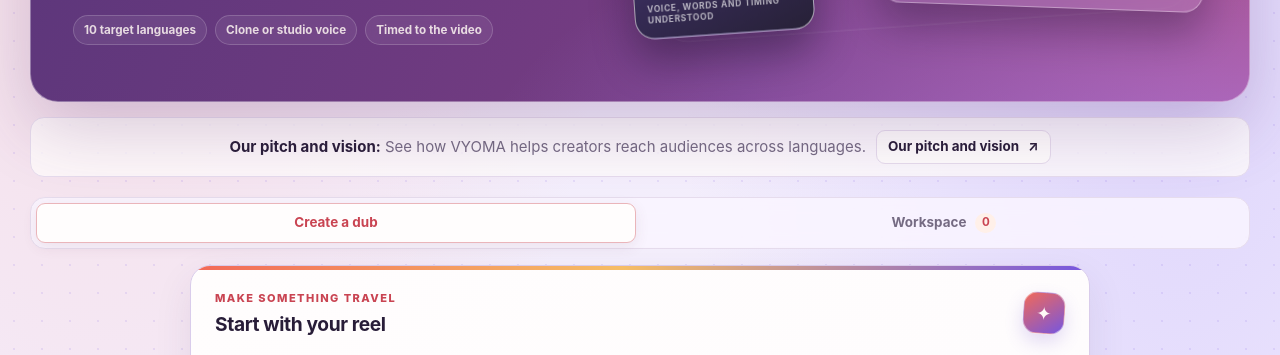
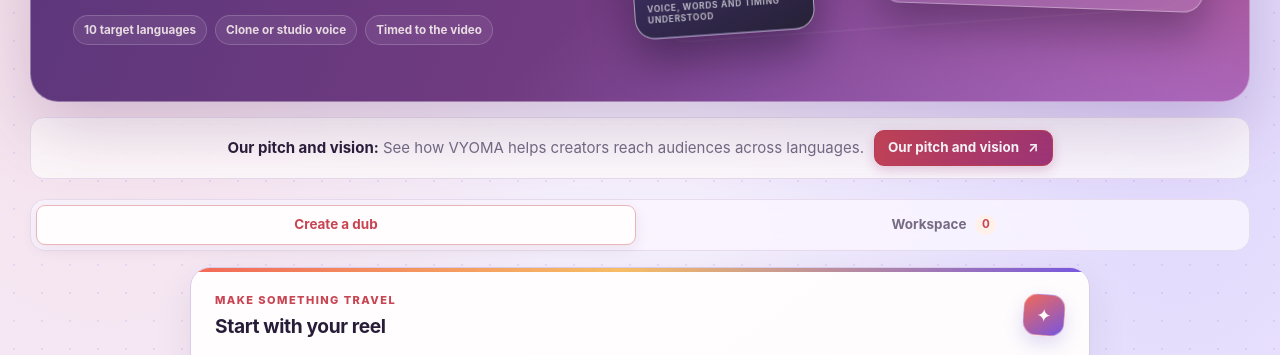
Before and after one commit to harshbansal120-cell/reel-dubber, a plain HTML site: page web/index.html in a window 1280 px wide. Shown: the part 421-776 px from the top of the page. Drawn offline with Linux system fonts and the light colour scheme; no server answers.

Commit message:
Improve vision button contrast

```diff
--- a/web/index.html
+++ b/web/index.html
@@ -74,7 +74,9 @@
   .hero-tags span:hover { transform: translateY(-3px) rotate(-1deg); border-color: rgba(255,255,255,.38); background: rgba(255,255,255,.13); }
   .vision-cta { display: flex; align-items: center; justify-content: center; gap: 10px; margin: 0 0 15px; padding: 12px 18px; border: 1px solid var(--line); border-radius: 14px; color: var(--muted); background: color-mix(in srgb, var(--surface) 78%, transparent); text-align: center; }
   .vision-cta strong { color: var(--ink); }
-  .vision-cta .button { min-height: 34px; padding: 5px 11px; white-space: nowrap; }
+  .vision-cta .button { min-height: 36px; padding: 6px 13px; border-color: #bd3e52; border-radius: 10px; color: #fff; background: linear-gradient(135deg, #c94452, #9e3478); box-shadow: 0 4px 12px rgba(158,52,120,.24); font-weight: 750; white-space: nowrap; }
+  .vision-cta .button:hover { border-color: #84285f; background: linear-gradient(135deg, #ad3547, #84285f); box-shadow: 0 6px 16px rgba(132,40,95,.3); }
+  .vision-cta .button:focus-visible { outline: 3px solid color-mix(in srgb, var(--creative) 55%, white); outline-offset: 3px; }
   .hero-visual { position: relative; justify-self: end; width: min(100%, 600px); aspect-ratio: 1.68; animation: art-float 6s ease-in-out infinite; }
   .hero-visual::before { position: absolute; inset: 11% 4%; border: 1px solid rgba(255,255,255,.1); border-radius: 30px; background: radial-gradient(ellipse at 77% 49%, rgba(207,175,255,.19), transparent 46%); content: ''; transform: rotate(-4deg); }
   .product-map { position: absolute; inset: 4% 0; display: grid; grid-template-columns: minmax(140px,.75fr) 58px minmax(250px,1.35fr); align-items: center; gap: 10px; }
```
